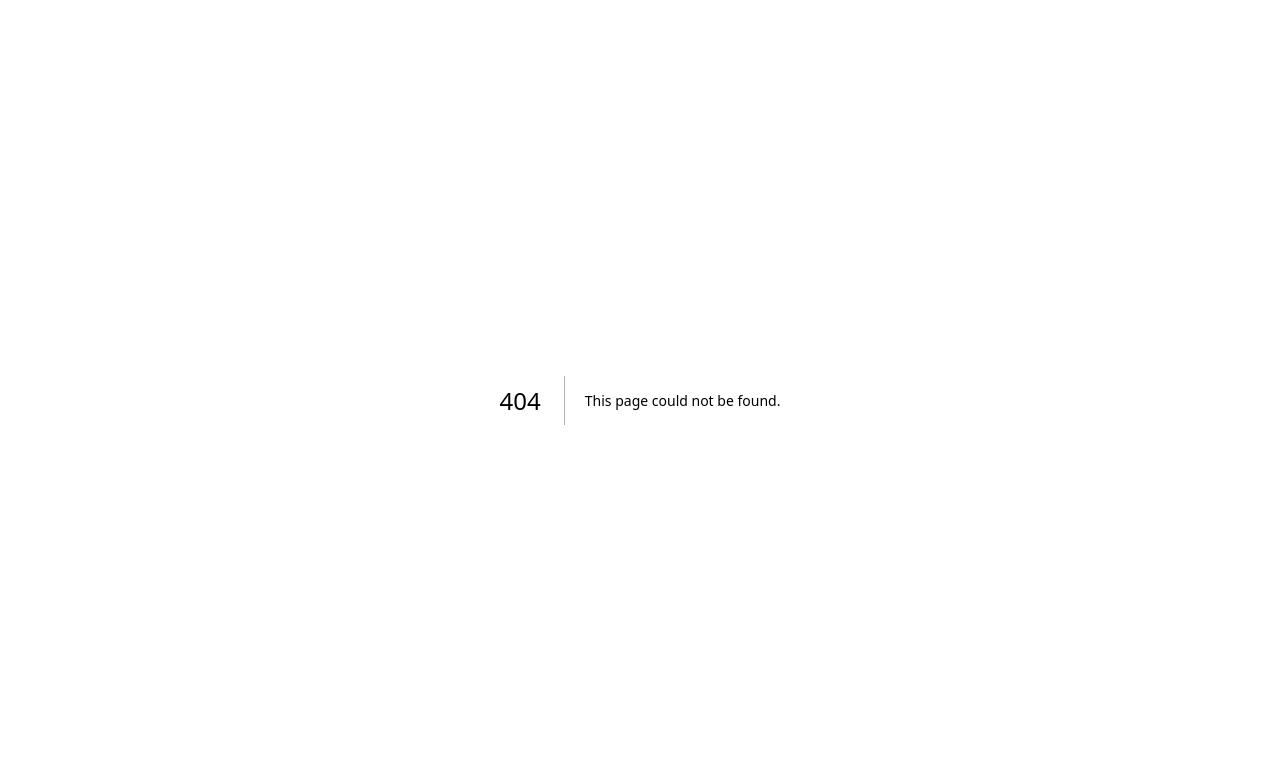
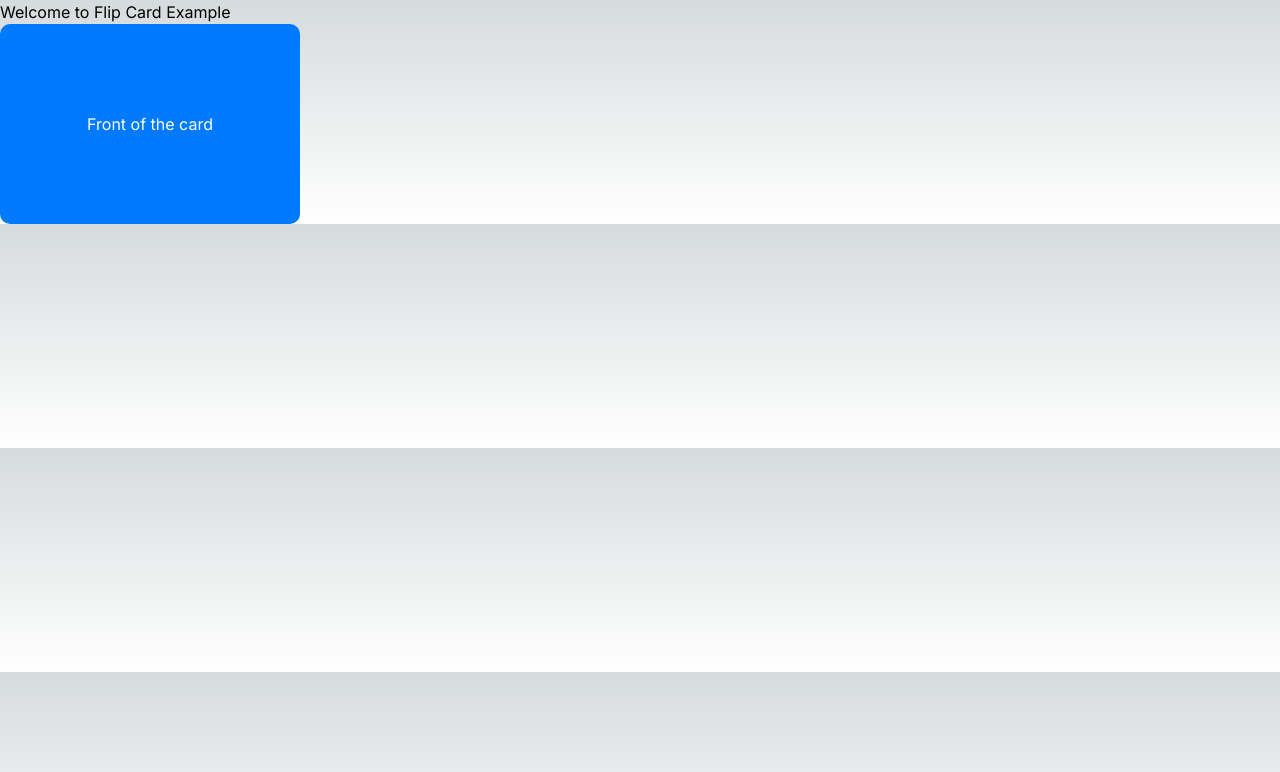
Before and after one commit to siggalucci13/questcraft, a Next.js app in the folder questcraft/: page /character-selection in a window 1280 px wide. Before the commit this address had no page. Shown: the top 772 px of the page. Built offline with nearby package versions, Linux system fonts and the light colour scheme.

Commit message:
samplefilp card

```diff
--- /dev/null
+++ b/questcraft/app/character-selection/FlipCard.tsx
@@ -0,0 +1,29 @@
+// components/FlipCard.js
+import React, { useState } from 'react';
+import styles from '../styles/FlipCard.module.css';
+
+const FlipCard = () => {
+  // in character name
+  const [isFlipped, setIsFlipped] = useState(false);
+
+  // get character name
+
+  const toggleFlip = () => {
+    setIsFlipped(!isFlipped);
+  };
+
+  return (
+    <div className={styles.flipCard} onClick={toggleFlip}>
+      <div className={`${styles.flipCardInner} ${isFlipped ? styles.isFlipped : ''}`}>
+        <div className={styles.flipCardFront}>
+          Front of the card
+        </div>
+        <div className={styles.flipCardBack}>
+          Back of the card
+        </div>
+      </div>
+    </div>
+  );
+};
+
+export default FlipCard;
--- /dev/null
+++ b/questcraft/app/character-selection/page.jsx
@@ -0,0 +1,23 @@
+// pages/index.js
+'use client';
+import Head from 'next/head';
+import FlipCard from './FlipCard';
+
+export default function Home() {
+
+    // get list of character
+
+
+
+  return (
+    <div>
+      <Head>
+        <title>Next.js Flip Card Example</title>
+      </Head>
+      <main>
+        <h1>Welcome to Flip Card Example</h1>
+        <FlipCard />
+      </main>
+    </div>
+  );
+}
--- a/questcraft/app/page.tsx
+++ b/questcraft/app/page.tsx
@@ -38,6 +38,9 @@
           <Link href="/character-creation">
             <button>Start Character Creation</button>
           </Link>
+          <Link href="/character-selection">
+            <button>Character Selection</button>
+          </Link>
         </div>
       </main>
 
--- /dev/null
+++ b/questcraft/app/styles/flipcard.module.css
@@ -0,0 +1,42 @@
+/* components/FlipCard.module.css */
+.flipCard {
+    perspective: 1000px;
+    width: 300px;
+    height: 200px;
+  }
+
+  .flipCardInner {
+    position: relative;
+    width: 100%;
+    height: 100%;
+    text-align: center;
+    transition: transform 0.6s;
+    transform-style: preserve-3d;
+    cursor: pointer;
+  }
+
+  .isFlipped {
+    transform: rotateY(180deg);
+  }
+
+  .flipCardFront, .flipCardBack {
+    position: absolute;
+    width: 100%;
+    height: 100%;
+    backface-visibility: hidden;
+    display: flex;
+    align-items: center;
+    justify-content: center;
+    border-radius: 10px;
+  }
+
+  .flipCardFront {
+    background-color: #007bff;
+    color: white;
+  }
+
+  .flipCardBack {
+    background-color: #28a745;
+    color: white;
+    transform: rotateY(180deg);
+  }
--- a/questcraft/package.json
+++ b/questcraft/package.json
@@ -11,7 +11,8 @@
   "dependencies": {
     "react": "^18",
     "react-dom": "^18",
-    "next": "14.2.2"
+    "next": "14.2.2",
+    "react-card-flip": "1.2.2"
   },
   "devDependencies": {
     "typescript": "^5",
```
